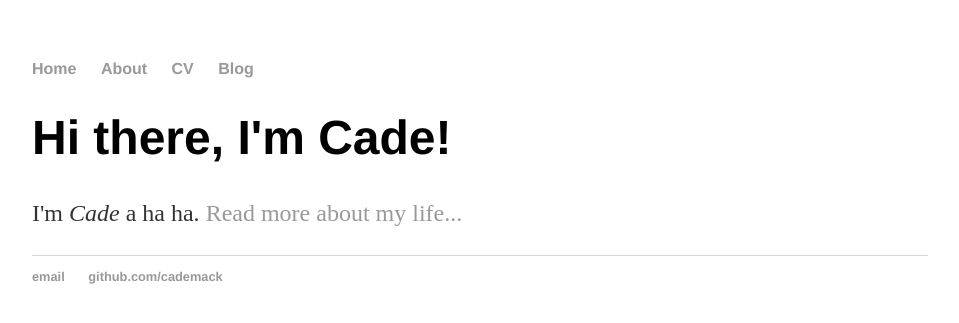
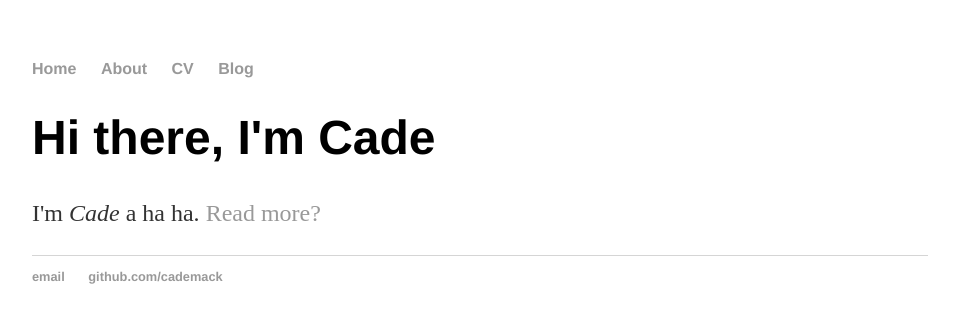
Before and after one commit to cademack/cademack.github.io, a Jekyll site: the page built from index.html, in a window 1280 px wide. Shown: the top 323 px of the page, without its empty margins (160-1119 px from the left). Built offline with Jekyll 4.4.1, drawn with Linux system fonts in a browser that asks for light colours.

Commit message:
Update index.html
updated index.html

```diff
--- a/index.html
+++ b/index.html
@@ -1,30 +1,8 @@
-<!DOCTYPE html>
-<html>
-	<head>
-		<title>Cade Mack</title>
-		<!-- link to main stylesheet -->
-		<link rel="stylesheet" type="text/css" href="/css/main.css">
-	</head>
-	<body>
-		<nav>
-    		<ul>
-        		<li><a href="/">Home</a></li>
-	        	<li><a href="/about">About</a></li>
-        		<li><a href="/cv">CV</a></li>
-        		<li><a href="/blog">Blog</a></li>
-    		</ul>
-		</nav>
-		<div class="container">
-    		<div class="blurb">
-        		<h1>Hi there, I'm Cade!</h1>
-				<p>I'm <em>Cade</em> a ha ha. <a href="/about">Read more about my life...</a></p>
-    		</div><!-- /.blurb -->
-		</div><!-- /.container -->
-		<footer>
-    		<ul>
-        		<li><a href="mailto:mack.cade1@gmail.com">email</a></li>
-        		<li><a href="https://github.com/cademack">github.com/cademack</a></li>
-			</ul>
-		</footer>
-	</body>
-</html>
+---
+layout: default
+title: Cade Mack
+---
+<div class="blurb">
+	<h1>Hi there, I'm Cade</h1>
+	<p>I'm <em>Cade</em> a ha ha. <a href="/about">Read more?</a></p>
+</div><!-- /.blurb -->
```
